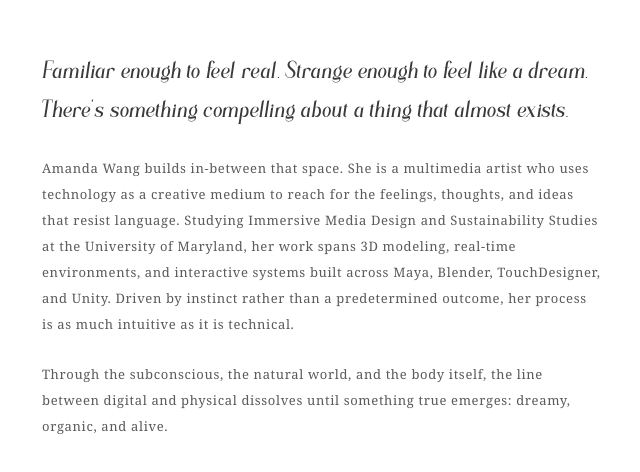
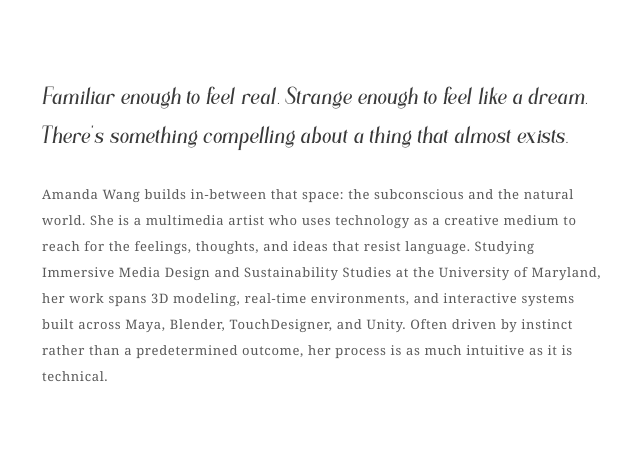
Before and after one commit to awang-777/portfolioWebsite, a React (Create React App) app in the folder frontend/: page /about in a window 1280 px wide. Shown: the part 154-626 px from the top of the page, without its empty margins (318-958 px from the left). Built offline with nearby package versions, Linux system fonts and the light colour scheme; the HTML template or start-up script is replaced by a standard one.

Commit message:
changed about page description

```diff
--- a/frontend/src/pages/About.js
+++ b/frontend/src/pages/About.js
@@ -9,12 +9,12 @@ function About() {
           There's something compelling about a thing that almost exists.
         </p>
         <p className="about-body">
-          Amanda Wang builds in-between that space. She is a multimedia artist who uses technology as a creative medium to reach for the feelings, thoughts, and ideas that resist language.
+          Amanda Wang builds in-between that space: the subconscious and the natural world. She is a multimedia artist who uses technology as a creative medium to reach for the feelings, thoughts, and ideas that resist language.
           Studying Immersive Media Design and Sustainability Studies at the University of Maryland, her work spans 3D modeling, real-time environments, and interactive systems built across Maya, Blender, TouchDesigner, and Unity.
-          Driven by instinct rather than a predetermined outcome, her process is as much intuitive as it is technical.
+          Often driven by instinct rather than a predetermined outcome, her process is as much intuitive as it is technical.
         </p>
         <p className="about-body">
-          Through the subconscious, the natural world, and the body itself, the line between digital and physical dissolves until something true emerges: dreamy, organic, and alive.
+          {/* Through the subconscious, the natural world, and the body itself, the line between digital and physical dissolves until something true emerges: dreamy, organic, and alive. */}
         </p>
       </div>
     </div>
```
